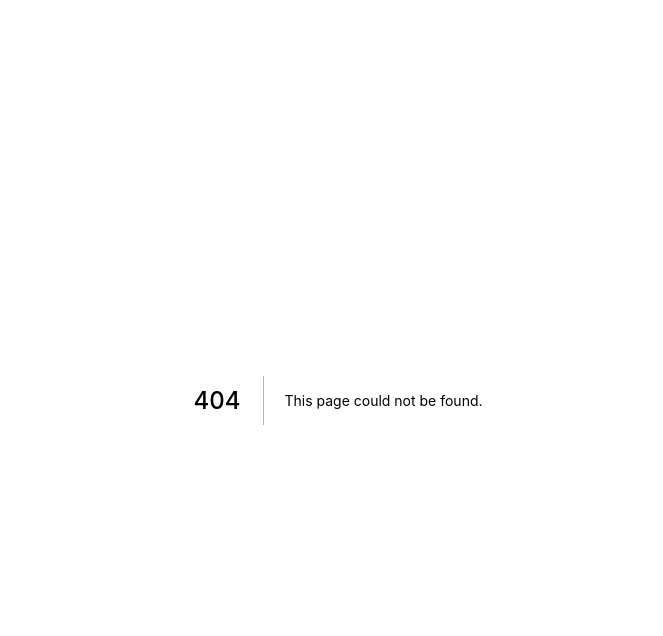
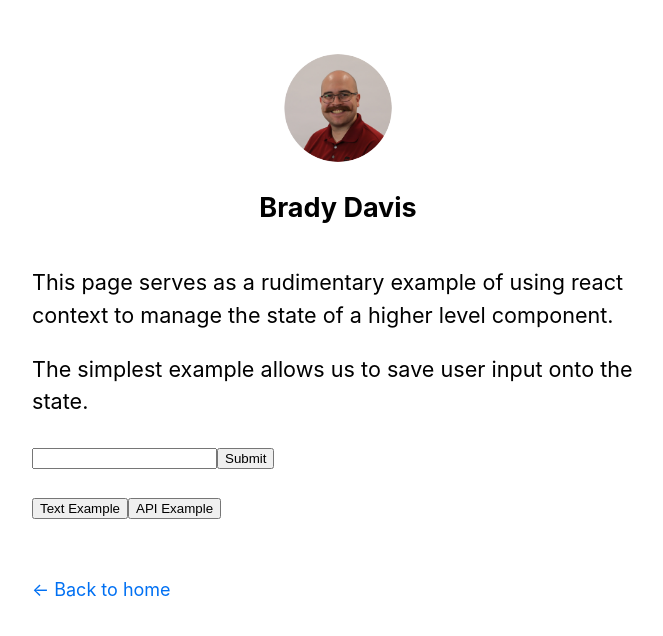
Before and after one commit to ItsBradyDavis/next-playground, a Next.js app: page /state-management in a window 1280 px wide. Before the commit this address had no page. Shown: the top 636 px of the page, without its empty margins (302-965 px from the left). Built offline with nearby package versions, Linux system fonts and the light colour scheme.

Commit message:
staging wip changes

```diff
--- /dev/null
+++ b/components/hooks/state-management-hook.jsx
@@ -0,0 +1,39 @@
+import * as React from 'react';
+import {StateManagementTab} from '../../enums/state-management-tab';
+
+const StateManagementContext = React.createContext();
+
+const StateManagementProvider = ({children}) => {
+    const [userEntries, setUserEntries] = React.useState([]);
+    const [dogImageUrl, setDogImageUrl] = React.useState('');
+    const [tab, setTab] = React.useState(StateManagementTab.TEXT)
+
+    const addUserEntry = (userEntry) => {
+        setUserEntries([...userEntries, userEntry])
+    }
+
+    const value = {
+        userEntries,
+        addUserEntry,
+        tab,
+        setTab,
+        dogImageUrl,
+        setDogImageUrl
+    };
+
+    return <StateManagementContext.Provider value={value}>{children}</StateManagementContext.Provider>
+};
+
+const useStateManagement = () => {
+    const context = React.useContext(StateManagementContext);
+    if (context === undefined) {
+        throw new Error('useStateManagement must be used within a StateManagementProvider');
+    }
+
+    return context;
+}
+
+export {
+    StateManagementProvider,
+    useStateManagement
+};
--- /dev/null
+++ b/components/state-management/api-example.jsx
@@ -0,0 +1,55 @@
+import {useStateManagement} from '../hooks/state-management-hook';
+import {useEffect, useState} from 'react';
+import {StateManagementTab} from '../../enums/state-management-tab';
+import utilStyles from '../../styles/utils.module.css';
+import fetch from 'cross-fetch';
+
+const ApiExample = () => {
+    const {tab, dogImageUrl, setDogImageUrl} = useStateManagement();
+    const [shouldFetch, setShouldFetch] = useState(false);
+    const [isLoading, setIsLoading] = useState(false);
+
+    useEffect(() => {
+        if (shouldFetch && !isLoading) {
+            setShouldFetch(false);
+            setIsLoading(true);
+
+            fetch('https://dog.ceo/api/breeds/image/random').then((response) => {
+                return response.json();
+            }).then((dog) => {
+                setDogImageUrl(dog.message);
+                setIsLoading(false);
+            })
+        }
+    })
+
+    return (
+        (tab === StateManagementTab.API ? (
+            <section className={utilStyles.headingMd}>
+                <p className={utilStyles.headingMd}>
+                    {'Here we are still on the same page, though in a different view through state management with context. The changes made in our text example persist, as will any changes made on this view.'}
+                </p>
+                <p>{'This example lets us call an API to fetch a picture of a dog, and save it onto our context.'}</p>
+                <div>
+                    <button
+                        onClick={() => {
+                            if(!shouldFetch) {
+                                setShouldFetch(true);
+                            }
+                        }}
+                    >
+                        {'Fetch me a dog!'}
+                    </button>
+                </div>
+                {
+                    dogImageUrl ? (
+                            <img src={dogImageUrl} />
+                        ) :
+                        (<></>)
+                }
+            </section>
+        ) : (<></>))
+    )
+};
+
+export default ApiExample;
--- /dev/null
+++ b/components/state-management/nav-links.js
@@ -0,0 +1,24 @@
+import {useStateManagement} from '../hooks/state-management-hook';
+import {StateManagementTab} from '../../enums/state-management-tab';
+
+
+const NavLinks = () => {
+    const {setTab} = useStateManagement();
+
+    return (
+        <div>
+            <button onClick={() => {
+                setTab(StateManagementTab.TEXT)
+            }}>
+                {'Text Example'}
+            </button>
+            <button onClick={() => {
+                setTab(StateManagementTab.API)
+            }}>
+                {'API Example'}
+            </button>
+        </div>
+    )
+};
+
+export default NavLinks;
--- /dev/null
+++ b/components/state-management/simple-text.jsx
@@ -0,0 +1,56 @@
+import utilStyles from '../../styles/utils.module.css';
+import {useStateManagement} from '../hooks/state-management-hook';
+import {useState} from 'react';
+import {StateManagementTab} from '../../enums/state-management-tab';
+
+const SimpleText = () => {
+    const {userEntries, addUserEntry, tab} = useStateManagement();
+    const [value, setValue] = useState('');
+
+    return (
+        (tab === StateManagementTab.TEXT ? (
+            <section className={utilStyles.headingMd}>
+                <p className={utilStyles.headingMd}>
+                    {'This page serves as a rudimentary example of using react context to manage the state of a higher level component.'}
+                </p>
+                <p>{'The simplest example allows us to save user input onto the state.'}</p>
+                <div>
+                    <form onSubmit={(event) => {
+                        event.preventDefault();
+                        console.log('value', value);
+                        addUserEntry(value);
+                        setValue('');
+                    }}>
+                        <input
+                            type={'text'}
+                            name={'userInput'}
+                            value={value}
+                            onChange={(event) => {
+                                setValue(event.target.value);
+                            }}
+                        ></input>
+                        <input type={'submit'} value={'Submit'}/>
+                    </form>
+
+                </div>
+                <ul>
+                    {
+                        userEntries.map((userEntry) => {
+                            return (
+                                <li>
+                                    {userEntry}
+                                </li>
+                            )
+
+                        })
+                    }
+                </ul>
+            </section>
+        ) : (
+            <></>
+        ))
+    );
+};
+
+
+export default SimpleText;
--- /dev/null
+++ b/enums/state-management-tab.js
@@ -0,0 +1,4 @@
+export const StateManagementTab = {
+    API: 'API',
+    TEXT: 'TEXT'
+}
--- a/pages/index.jsx
+++ b/pages/index.jsx
@@ -21,7 +21,7 @@ const Home = ({allPostsData}) => {
                 <title>{siteTitle}</title>
             </Head>
             <section data-testid="intro-section" className={utilStyles.headingMd}>
-                <p>Hello! My name is Brady Davis. I've been professionally developing software since 2014, and I am currently a full stack developing consultant at Source Allies. Feel free to contact me on <a href={'https://www.linkedin.com/in/brady-davis-14080589/'}>LinkedIn.</a> My areas of expertise include:</p>
+                <p>Hello! My name is Brady Davis. I've been professionally developing software since 2014, and I am currently a full stack developing consultant at Signature Consultants. Feel free to contact me on <a href={'https://www.linkedin.com/in/brady-davis-14080589/'}>LinkedIn.</a> My areas of expertise include:</p>
                 <ul>
                     <li>Frontend & Backend development using NodeJs stack, including Next, React, React Native, and GraphQl</li>
                     <li>Flash AS3 Web & Mobile application development</li>
--- /dev/null
+++ b/pages/state-management/index.jsx
@@ -0,0 +1,23 @@
+import Layout, {} from '../../components/Layout';
+import Head from 'next/head';
+import SimpleText from '../../components/state-management/simple-text';
+import {StateManagementProvider} from '../../components/hooks/state-management-hook';
+import NavLinks from '../../components/state-management/nav-links';
+import ApiExample from '../../components/state-management/api-example';
+
+const StateManagement = () => {
+    return (
+        <Layout>
+            <StateManagementProvider>
+                <Head>
+                    <title>{'React Context Example'}</title>
+                </Head>
+                <SimpleText />
+                <ApiExample />
+                <NavLinks />
+            </StateManagementProvider>
+        </Layout>
+    )
+};
+
+export default StateManagement;
```
